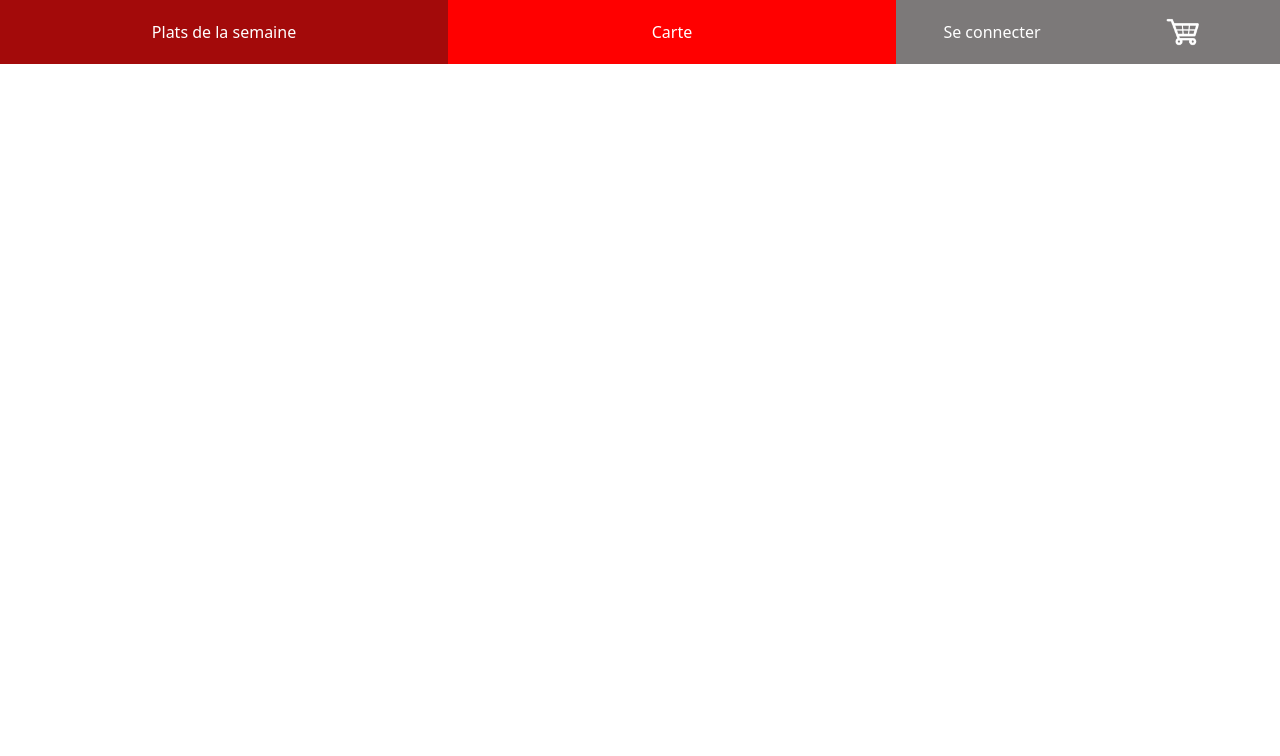
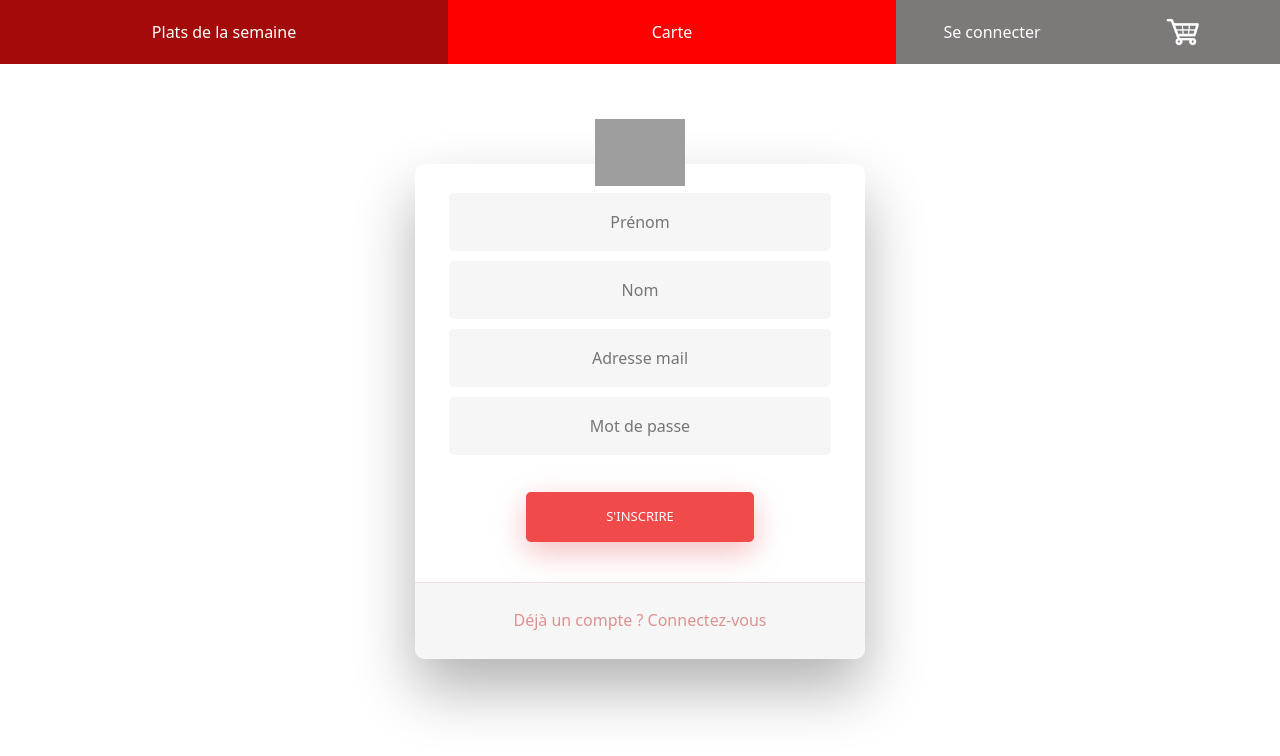
Before and after one commit to Nexumas/Projet_Cantiniere, an Angular app: page /inscription in a window 1280 px wide. Before the commit this address led to /. Shown: the top 756 px of the page. Built offline with nearby package versions, Linux system fonts and the light colour scheme; grey boxes are pictures that could not be loaded.

Commit message:
inscription

```diff
--- a/src/app/app.module.ts
+++ b/src/app/app.module.ts
@@ -5,12 +5,14 @@
 import { AppComponent } from './app.component';
 import { IndexComponent } from './index/index.component';
 import { NavbarComponent } from './navbar/navbar.component';
+import { InscriptionComponent } from './inscription/inscription.component';
 
 @NgModule({
   declarations: [
     AppComponent,
     IndexComponent,
-    NavbarComponent
+    NavbarComponent,
+    InscriptionComponent
   ],
   imports: [
     BrowserModule,
--- /dev/null
+++ b/src/app/inscription/inscription.component.css
@@ -0,0 +1,293 @@
+/* CSS POUR LA PAGE LOGIN ET CREATION DE COMPTE */
+
+
+/* BASIC */
+
+a {
+  color: #dd9292;
+  display: inline-block;
+  text-decoration: none;
+  font-weight: 400;
+}
+
+h2 {
+  text-align: center;
+  font-size: 16px;
+  font-weight: 600;
+  text-transform: uppercase;
+  display: inline-block;
+  margin: 40px 8px 10px 8px;
+  color: #cccccc;
+}
+
+
+/* STRUCTURE */
+
+.wrapper {
+  display: flex;
+  align-items: center;
+  flex-direction: column;
+  justify-content: center;
+  width: 100%;
+  min-height: 100%;
+  padding: 20px;
+  margin-top: 10vh;
+}
+
+#formContent {
+  -webkit-border-radius: 10px 10px 10px 10px;
+  border-radius: 10px 10px 10px 10px;
+  background: #fff;
+  padding: 30px;
+  width: 90%;
+  max-width: 450px;
+  position: relative;
+  padding: 0px;
+  -webkit-box-shadow: 0 30px 60px 0 rgba(0, 0, 0, 0.3);
+  box-shadow: 0 30px 60px 0 rgba(0, 0, 0, 0.3);
+  text-align: center;
+}
+
+#formFooter {
+  background-color: #f6f6f6;
+  border-top: 1px solid #f1dcdc;
+  padding: 25px;
+  text-align: center;
+  -webkit-border-radius: 0 0 10px 10px;
+  border-radius: 0 0 10px 10px;
+  margin-top: 2vh;
+}
+
+
+/* TABS */
+
+h2.inactive {
+  color: #cccccc;
+}
+
+h2.active {
+  color: #0d0d0d;
+  border-bottom: 2px solid #f04a4a;
+}
+
+
+/* FORM TYPOGRAPHY*/
+
+input[type=button],
+input[type=submit],
+input[type=reset] {
+  background-color: #f04a4a;
+  border: none;
+  color: white;
+  padding: 15px 80px;
+  text-align: center;
+  text-decoration: none;
+  display: inline-block;
+  text-transform: uppercase;
+  font-size: 13px;
+  -webkit-box-shadow: 0 10px 30px 0 rgba(233, 95, 95, 0.4);
+  box-shadow: 0 10px 30px 0 rgba(233, 95, 95, 0.4);
+  -webkit-border-radius: 5px 5px 5px 5px;
+  border-radius: 5px 5px 5px 5px;
+  margin: 5px 20px 40px 20px;
+  -webkit-transition: all 0.3s ease-in-out;
+  -moz-transition: all 0.3s ease-in-out;
+  -ms-transition: all 0.3s ease-in-out;
+  -o-transition: all 0.3s ease-in-out;
+  transition: all 0.3s ease-in-out;
+}
+
+input[type=button]:hover,
+input[type=submit]:hover,
+input[type=reset]:hover {
+  background-color: #f04a4a;
+}
+
+input[type=button]:active,
+input[type=submit]:active,
+input[type=reset]:active {
+  -moz-transform: scale(0.95);
+  -webkit-transform: scale(0.95);
+  -o-transform: scale(0.95);
+  -ms-transform: scale(0.95);
+  transform: scale(0.95);
+}
+
+input[type=text],
+input[type=email],
+input[type=password] {
+  background-color: #f6f6f6;
+  border: none;
+  color: #0d0d0d;
+  padding: 15px 32px;
+  text-align: center;
+  text-decoration: none;
+  display: inline-block;
+  font-size: 16px;
+  margin: 5px;
+  width: 85%;
+  border: 2px solid #f6f6f6;
+  -webkit-transition: all 0.5s ease-in-out;
+  -moz-transition: all 0.5s ease-in-out;
+  -ms-transition: all 0.5s ease-in-out;
+  -o-transition: all 0.5s ease-in-out;
+  transition: all 0.5s ease-in-out;
+  -webkit-border-radius: 5px 5px 5px 5px;
+  border-radius: 5px 5px 5px 5px;
+}
+
+input[type=text]:focus,
+input[type=email]:focus,
+input[type=password]:focus {
+  background-color: #fff;
+  border-bottom: 2px solid #f04a4a;
+}
+
+input[type=text]:placeholder,
+input[type=email]:placeholder,
+input[type=password]:placeholder {
+  color: #cccccc;
+}
+
+
+/* ANIMATIONS */
+
+
+/* Simple CSS3 Fade-in-down Animation */
+
+.fadeInDown {
+  -webkit-animation-name: fadeInDown;
+  animation-name: fadeInDown;
+  -webkit-animation-duration: 1s;
+  animation-duration: 1s;
+  -webkit-animation-fill-mode: both;
+  animation-fill-mode: both;
+}
+
+@-webkit-keyframes fadeInDown {
+  0% {
+    opacity: 0;
+    -webkit-transform: translate3d(0, -100%, 0);
+    transform: translate3d(0, -100%, 0);
+  }
+  100% {
+    opacity: 1;
+    -webkit-transform: none;
+    transform: none;
+  }
+}
+
+@keyframes fadeInDown {
+  0% {
+    opacity: 0;
+    -webkit-transform: translate3d(0, -100%, 0);
+    transform: translate3d(0, -100%, 0);
+  }
+  100% {
+    opacity: 1;
+    -webkit-transform: none;
+    transform: none;
+  }
+}
+
+
+/* Simple CSS3 Fade-in Animation */
+
+@-webkit-keyframes fadeIn {
+  from {
+    opacity: 0;
+  }
+  to {
+    opacity: 1;
+  }
+}
+
+@-moz-keyframes fadeIn {
+  from {
+    opacity: 0;
+  }
+  to {
+    opacity: 1;
+  }
+}
+
+@keyframes fadeIn {
+  from {
+    opacity: 0;
+  }
+  to {
+    opacity: 1;
+  }
+}
+
+.fadeIn {
+  opacity: 0;
+  -webkit-animation: fadeIn ease-in 1;
+  -moz-animation: fadeIn ease-in 1;
+  animation: fadeIn ease-in 1;
+  -webkit-animation-fill-mode: forwards;
+  -moz-animation-fill-mode: forwards;
+  animation-fill-mode: forwards;
+  -webkit-animation-duration: 1s;
+  -moz-animation-duration: 1s;
+  animation-duration: 1s;
+}
+
+.fadeIn.first {
+  -webkit-animation-delay: 0.4s;
+  -moz-animation-delay: 0.4s;
+  animation-delay: 0.4s;
+}
+
+.fadeIn.second {
+  -webkit-animation-delay: 0.6s;
+  -moz-animation-delay: 0.6s;
+  animation-delay: 0.6s;
+}
+
+.fadeIn.third {
+  -webkit-animation-delay: 0.8s;
+  -moz-animation-delay: 0.8s;
+  animation-delay: 0.8s;
+}
+
+.fadeIn.fourth {
+  -webkit-animation-delay: 1s;
+  -moz-animation-delay: 1s;
+  animation-delay: 1s;
+  margin-top: 4vh;
+}
+
+
+/* Simple CSS3 Fade-in Animation */
+
+.underlineHover:after {
+  display: block;
+  left: 0;
+  bottom: -10px;
+  width: 0;
+  height: 2px;
+  background-color: #56baed;
+  content: "";
+  transition: width 0.2s;
+}
+
+.underlineHover:hover {
+  color: #0d0d0d;
+}
+
+.underlineHover:hover:after {
+  width: 100%;
+}
+
+
+/* OTHERS */
+
+*:focus {
+  outline: none;
+}
+
+#icon {
+  margin-top: -50px;
+  width: 20%;
+}
--- /dev/null
+++ b/src/app/inscription/inscription.component.html
@@ -0,0 +1,27 @@
+<div class="wrapper fadeInDown">
+  <div id="formContent">
+    <!-- Tabs Titles -->
+
+    <!-- Icon -->
+    <div class="fadeIn first">
+      <img src="./assets/img/icon.png" id="icon" alt="User Icon" />
+    </div>
+
+    <!-- Login Form -->
+    <form>
+      <input type="text" required id="prenom" class="fadeIn" name="prenom" placeholder="Prénom">
+      <input type="text" required id="nom" class="fadeIn" name="nom" placeholder="Nom">
+      <input type="email" required id="login" class="fadeIn second" name="login" placeholder="Adresse mail">
+      <input type="password" required id="password" class="fadeIn third" name="login" placeholder="Mot de passe">
+      <input type="submit" class="fadeIn fourth" value="S'inscrire">
+
+    </form>
+
+    <!-- Remind Passowrd -->
+    <div id="formFooter" style="margin-top: 0vh !important;">
+
+      <a class="underlineHover" [routerLink]="['/login']">Déjà un compte ? Connectez-vous</a>
+    </div>
+
+  </div>
+</div>
--- /dev/null
+++ b/src/app/inscription/inscription.component.ts
@@ -0,0 +1,15 @@
+import { Component, OnInit } from '@angular/core';
+
+@Component({
+  selector: 'app-inscription',
+  templateUrl: './inscription.component.html',
+  styleUrls: ['./inscription.component.css']
+})
+export class InscriptionComponent implements OnInit {
+
+  constructor() { }
+
+  ngOnInit(): void {
+  }
+
+}
```
Also changed, not shown: src/app/app-routing.module.ts (+6 -1 lines), 1 other file (tests, documents, lock files or other folders).
